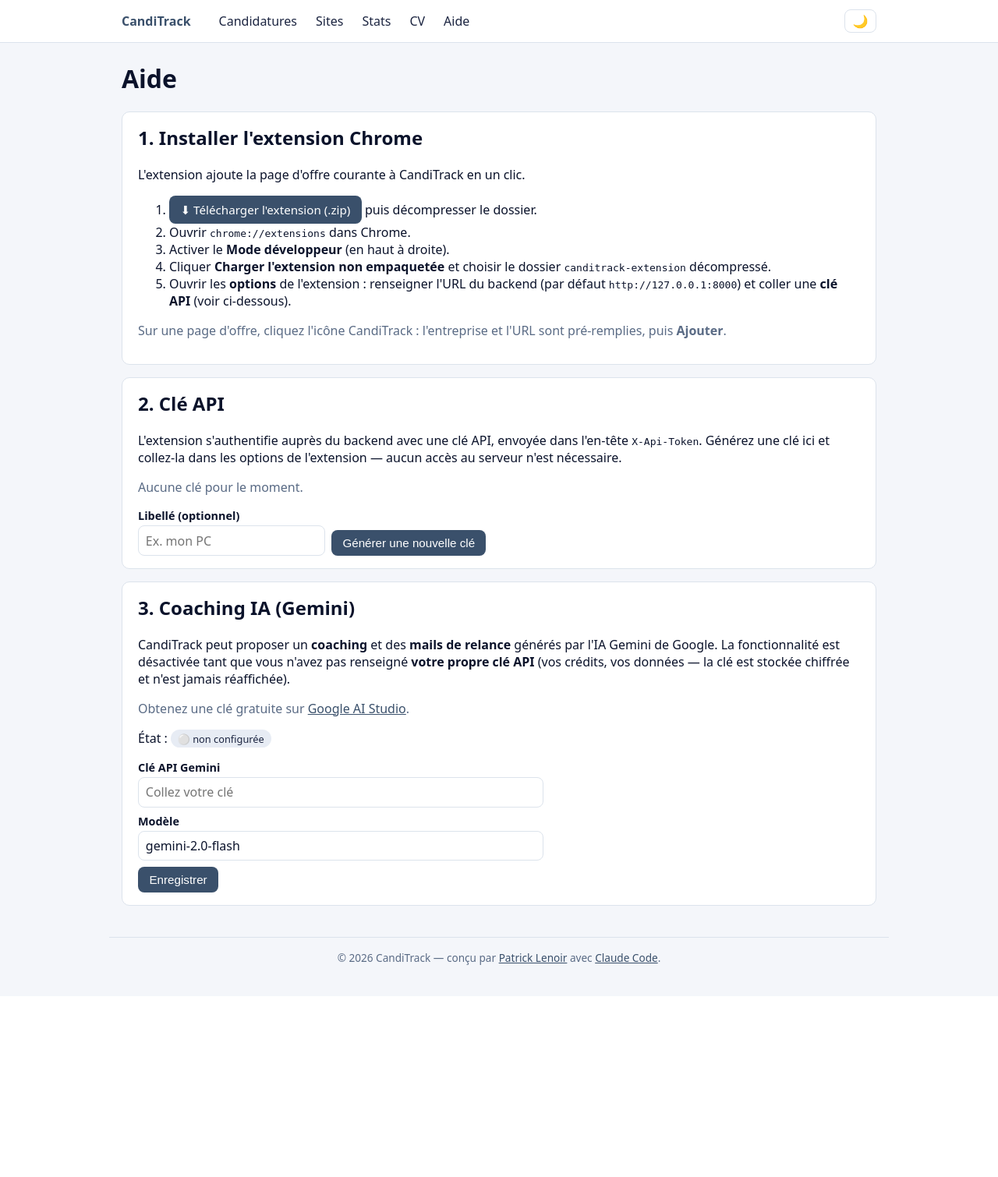
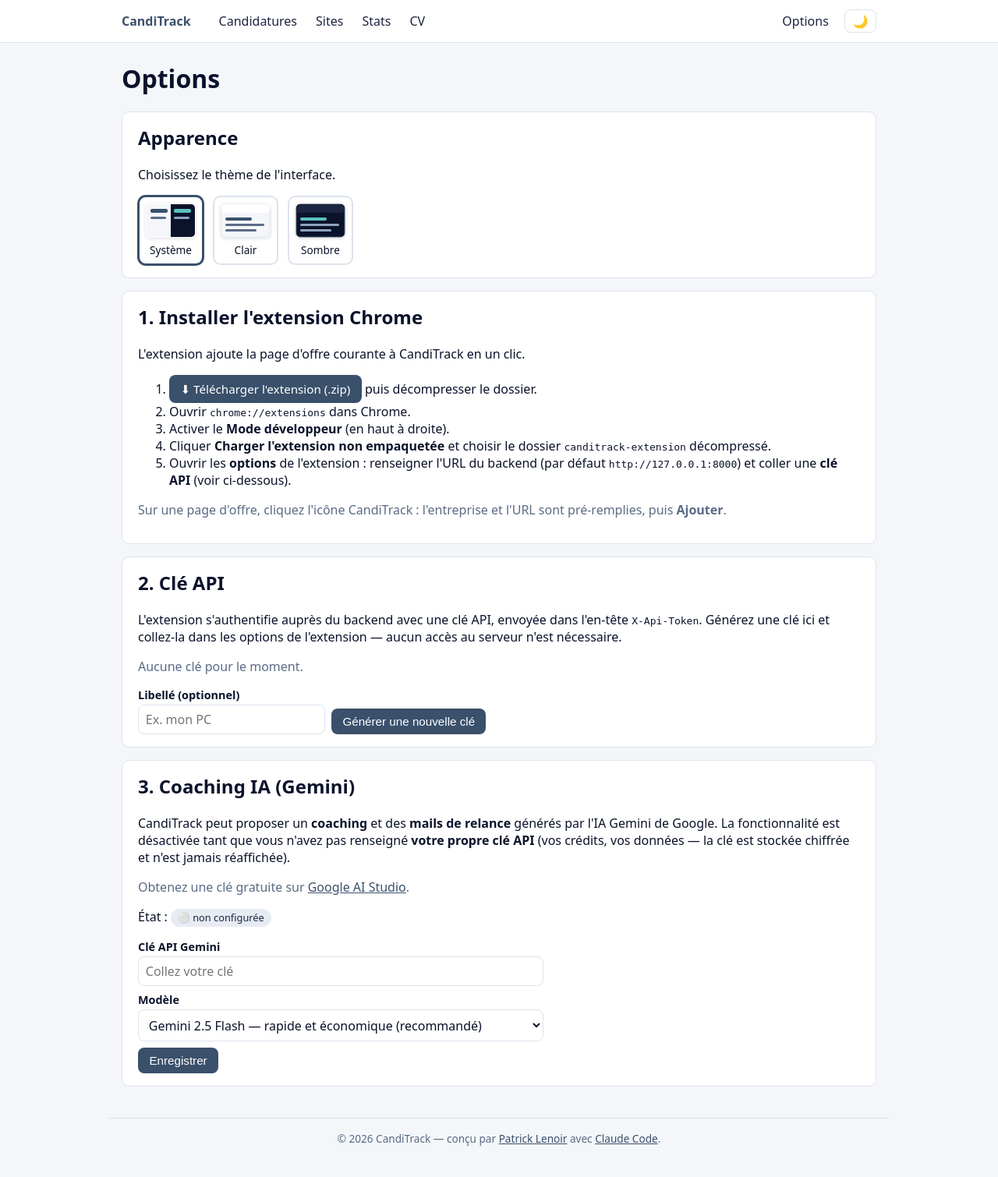
Before and after one commit to lenoirpatrick/CandiTrack, a Django app: page /aide/ in a window 1280 px wide. Shown: the whole page at 78% size. Before the commit the page ends 1238 px from the top, so only its background shows below. Run offline with Django 5.2, Linux system fonts and the light colour scheme; data comes from the database, SQL or seed files in the repository; data that the repository does not hold is empty.

Commit message:
#33 Menu Options : modèle Gemini déroulant, thème par vignettes
- Modèle Gemini choisi via un menu déroulant (défaut Gemini 2.5 Flash),
  liste GEMINI_MODELS + migration 0014.
- Nav « Aide » renommé « Options » et déplacé près du bouton de thème.
- Choix d'apparence (Système / Clair / Sombre) déplacé dans la page Options,
  sous forme de vignettes SVG cliquables synchronisées avec localStorage.
- Tests : menu déroulant, défaut 2.5 Flash, sélecteur de thème.

Co-Authored-By: Claude Opus 4.8 <noreply@anthropic.com>

```diff
--- a/templates/base.html
+++ b/templates/base.html
@@ -150,6 +150,14 @@
         .ai-result ul { margin:0.3rem 0 0.6rem; padding-left:1.2rem; }
         .ai-error { color:#e0584b; }
         .ai-actions { display:flex; gap:0.5rem; margin-top:1rem; flex-wrap:wrap; }
+        /* Sélecteur de thème par vignettes (page Options, issue #33) */
+        .theme-picker { display:flex; gap:0.75rem; flex-wrap:wrap; }
+        .theme-choice { display:flex; flex-direction:column; align-items:center; gap:0.35rem;
+                 background:var(--card); border:2px solid var(--border); border-radius:10px;
+                 padding:0.5rem; cursor:pointer; color:var(--text); font:inherit; font-size:0.85rem; }
+        .theme-choice svg { border-radius:6px; display:block; box-shadow:0 1px 4px rgba(0,0,0,0.15); }
+        .theme-choice:hover { border-color:var(--accent); }
+        .theme-choice.active { border-color:var(--accent); box-shadow:0 0 0 1px var(--accent); }
         /* Pied de page (issue #20) */
         .site-footer { max-width:1000px; margin:2.5rem auto 1.5rem; padding:1rem;
                  text-align:center; color:var(--muted); font-size:0.85rem;
@@ -165,9 +173,9 @@
         <a href="{% url 'tracking:site_list' %}">Sites</a>
         <a href="{% url 'tracking:stats' %}">Stats</a>
         <a href="{% url 'tracking:cv_list' %}">CV</a>
-        <a href="{% url 'tracking:help' %}">Aide</a>
+        <a href="{% url 'tracking:help' %}" style="margin-left:auto;">Options</a>
         <button type="button" class="theme-toggle" id="theme-toggle" title="Changer de thème"
-                aria-label="Changer de thème" style="margin-left:auto;">🌓</button>
+                aria-label="Changer de thème">🌓</button>
     </nav>
 </header>
 <div id="toast-container" class="toast-container" aria-live="polite" aria-atomic="true"></div>
--- a/templates/tracking/help.html
+++ b/templates/tracking/help.html
@@ -1,7 +1,45 @@
 {% extends "base.html" %}
-{% block title %}Aide — CandiTrack{% endblock %}
+{% block title %}Options — CandiTrack{% endblock %}
 {% block content %}
-<h1>Aide</h1>
+<h1>Options</h1>
+
+<div class="card">
+    <h2 style="margin-top:0;">Apparence</h2>
+    <p>Choisissez le thème de l'interface.</p>
+    <div class="theme-picker" role="radiogroup" aria-label="Thème">
+        <button type="button" class="theme-choice" data-theme-choice="system" role="radio" aria-checked="false">
+            <svg viewBox="0 0 64 44" width="64" height="44" aria-hidden="true">
+                <rect x="1" y="1" width="62" height="42" rx="5" fill="#f4f6fa"/>
+                <path d="M32 1 H58 a5 5 0 0 1 5 5 V38 a5 5 0 0 1 -5 5 H32 Z" fill="#0b132b"/>
+                <rect x="6" y="7" width="22" height="5" rx="2" fill="#3a506b"/>
+                <rect x="6" y="17" width="20" height="3" rx="1.5" fill="#5a6b85"/>
+                <rect x="36" y="7" width="22" height="5" rx="2" fill="#5bc0be"/>
+                <rect x="36" y="17" width="20" height="3" rx="1.5" fill="#8fa3bf"/>
+            </svg>
+            <span>Système</span>
+        </button>
+        <button type="button" class="theme-choice" data-theme-choice="light" role="radio" aria-checked="false">
+            <svg viewBox="0 0 64 44" width="64" height="44" aria-hidden="true">
+                <rect x="1" y="1" width="62" height="42" rx="5" fill="#f4f6fa" stroke="#dce3ec"/>
+                <rect x="1" y="1" width="62" height="11" rx="5" fill="#ffffff"/>
+                <rect x="6" y="18" width="34" height="4" rx="2" fill="#3a506b"/>
+                <rect x="6" y="26" width="50" height="3" rx="1.5" fill="#5a6b85"/>
+                <rect x="6" y="33" width="40" height="3" rx="1.5" fill="#5a6b85"/>
+            </svg>
+            <span>Clair</span>
+        </button>
+        <button type="button" class="theme-choice" data-theme-choice="dark" role="radio" aria-checked="false">
+            <svg viewBox="0 0 64 44" width="64" height="44" aria-hidden="true">
+                <rect x="1" y="1" width="62" height="42" rx="5" fill="#0b132b" stroke="#3a506b"/>
+                <rect x="1" y="1" width="62" height="11" rx="5" fill="#1c2541"/>
+                <rect x="6" y="18" width="34" height="4" rx="2" fill="#5bc0be"/>
+                <rect x="6" y="26" width="50" height="3" rx="1.5" fill="#8fa3bf"/>
+                <rect x="6" y="33" width="40" height="3" rx="1.5" fill="#8fa3bf"/>
+            </svg>
+            <span>Sombre</span>
+        </button>
+    </div>
+</div>
 
 <div class="card">
     <h2 style="margin-top:0;">1. Installer l'extension Chrome</h2>
@@ -100,8 +138,14 @@
         </div>
         <div class="field">
             <label for="model">Modèle</label>
-            <input id="model" name="model" type="text" value="{{ ai_config.model }}"
-                   placeholder="gemini-2.0-flash">
+            <select id="model" name="model">
+                {% if not ai_config.model_in_choices %}
+                <option value="{{ ai_config.model }}" selected>{{ ai_config.model }} (personnalisé)</option>
+                {% endif %}
+                {% for value, label in ai_config.GEMINI_MODELS %}
+                <option value="{{ value }}" {% if value == ai_config.model %}selected{% endif %}>{{ label }}</option>
+                {% endfor %}
+            </select>
         </div>
         <div class="form-actions">
             <button class="btn" type="submit">Enregistrer</button>
@@ -136,6 +180,48 @@
             });
         });
     });
+
+    // Sélecteur de thème par vignettes (issue #33) : « Système » suit l'OS
+    // (aucune préférence stockée), « Clair »/« Sombre » forcent le thème.
+    (function () {
+        var root = document.documentElement;
+        var choices = document.querySelectorAll(".theme-choice");
+        function stored() {
+            try { return localStorage.getItem("theme"); } catch (e) { return null; }
+        }
+        function highlight() {
+            var active = stored() || "system";
+            choices.forEach(function (c) {
+                var on = c.dataset.themeChoice === active;
+                c.classList.toggle("active", on);
+                c.setAttribute("aria-checked", on ? "true" : "false");
+            });
+            // Garde l'icône du bouton clair/sombre cohérente avec le choix.
+            var toggle = document.getElementById("theme-toggle");
+            if (toggle) {
+                var dark = root.getAttribute("data-theme")
+                    ? root.getAttribute("data-theme") === "dark"
+                    : window.matchMedia("(prefers-color-scheme: dark)").matches;
+                toggle.textContent = dark ? "☀️" : "🌙";
+            }
+        }
+        choices.forEach(function (c) {
+            c.addEventListener("click", function () {
+                var choice = c.dataset.themeChoice;
+                try {
+                    if (choice === "system") {
+                        localStorage.removeItem("theme");
+                        root.removeAttribute("data-theme");
+                    } else {
+                        localStorage.setItem("theme", choice);
+                        root.setAttribute("data-theme", choice);
+                    }
+                } catch (e) {}
+                highlight();
+            });
+        });
+        highlight();
+    })();
 })();
 </script>
 {% endblock %}
--- a/tracking/models.py
+++ b/tracking/models.py
@@ -377,11 +377,20 @@ class AIConfig(models.Model):
     d'aide sans toucher au ``.env``.
     """
 
-    # Modèle Gemini par défaut : « flash » = rapide et économique, adapté au coaching.
-    DEFAULT_MODEL = "gemini-2.0-flash"
+    # Modèles Gemini proposés dans le menu déroulant (issue #33).
+    GEMINI_MODELS = [
+        ("gemini-2.5-flash", "Gemini 2.5 Flash — rapide et économique (recommandé)"),
+        ("gemini-2.5-pro", "Gemini 2.5 Pro — plus puissant"),
+        ("gemini-2.5-flash-lite", "Gemini 2.5 Flash-Lite — le plus rapide"),
+        ("gemini-2.0-flash", "Gemini 2.0 Flash"),
+    ]
+    # « flash » = rapide et économique, adapté au coaching.
+    DEFAULT_MODEL = "gemini-2.5-flash"
 
     api_key = EncryptedCharField("clé API Gemini", blank=True, default="")
-    model = models.CharField("modèle", max_length=100, default=DEFAULT_MODEL)
+    model = models.CharField(
+        "modèle", max_length=100, choices=GEMINI_MODELS, default=DEFAULT_MODEL
+    )
     updated_at = models.DateTimeField(auto_now=True)
 
     class Meta:
@@ -401,3 +410,8 @@ class AIConfig(models.Model):
     def is_configured(self):
         """Vrai dès qu'une clé API est renseignée."""
         return bool(self.api_key)
+
+    @property
+    def model_in_choices(self):
+        """Vrai si le modèle courant figure dans le menu déroulant."""
+        return self.model in dict(self.GEMINI_MODELS)
```
Also changed, not shown: tracking/tests.py (+15 -0 lines), CHANGELOG.md, README.md, tracking/migrations/0014_alter_aiconfig_model.py (added).
